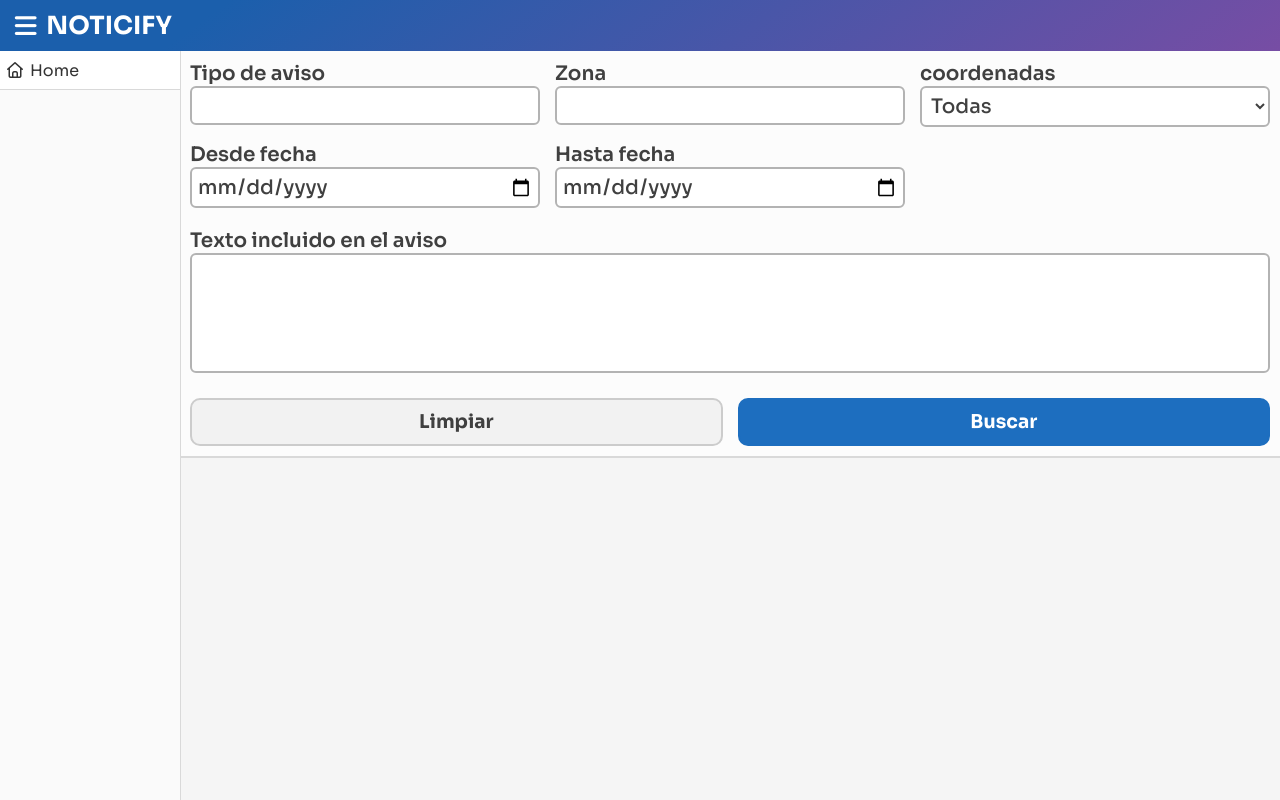
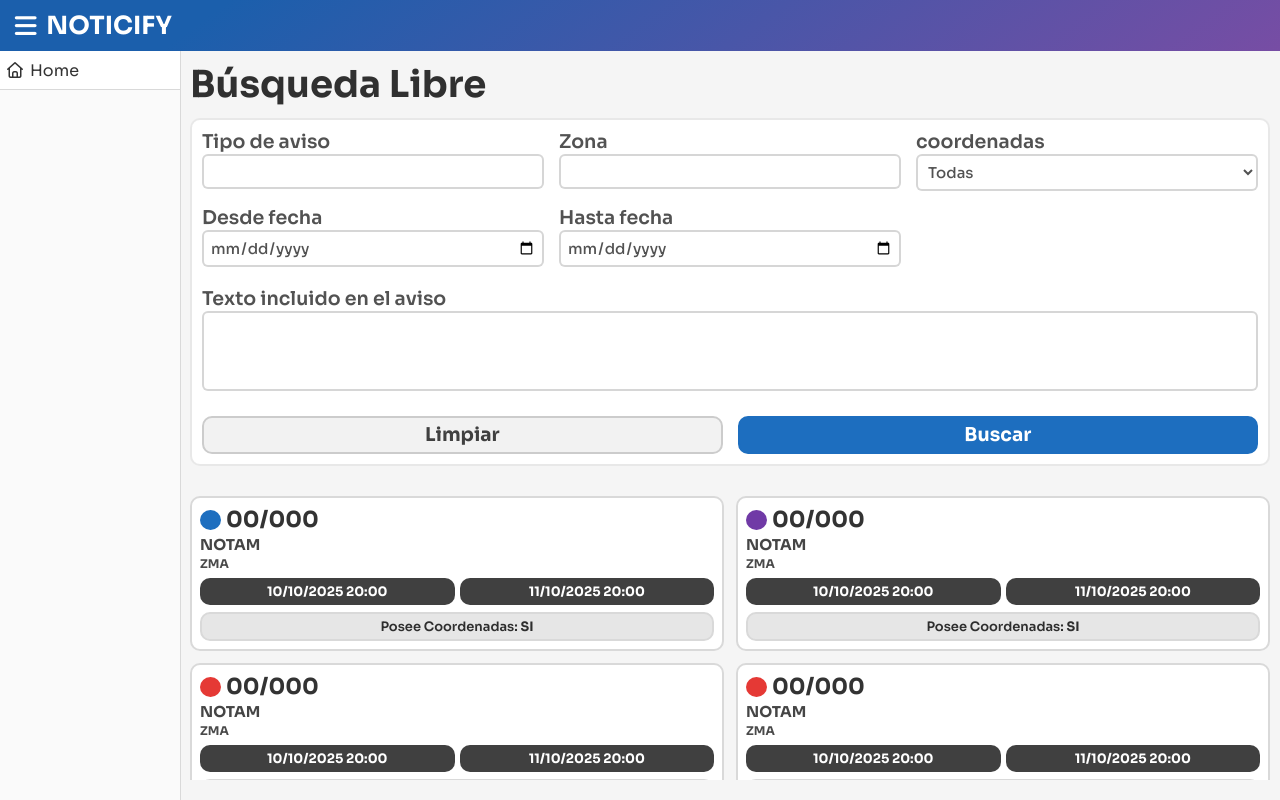
Before and after one commit to Alvaro-Soriano/noticify, a plain HTML site: page frontend/html/search.html in a window 1280 px wide. Drawn offline with nearby package versions, Linux system fonts and the light colour scheme.

Commit message:
ajustes diseño y busqueda libre

```diff
--- a/frontend/css/basic.css
+++ b/frontend/css/basic.css
@@ -152,8 +152,10 @@ aside.navHidden {
 
 .notiCardCont{
 	display: grid;
-	grid-template-columns: repeat(auto-fit, minmax(0, 370px));
+	grid-template-columns: repeat(auto-fill, minmax(360px, 1fr));
 	gap: 12px;
+	padding: 10px;
+	padding-top: 20px;
 }
 
 .simpleScaleCont,.formScaleCont{
@@ -177,31 +179,32 @@ aside.navHidden {
 
 }
 label{
-	font-size: 20px;
+	font-size: 19px;
 	font-weight: 600;
-		color:rgb(64, 64, 64);
+	color:hsl(0, 0%, 32%)
 }
 
 input,select,textarea {
 	width: 100%;
-	padding: 5px;
-	font-size: 20px;
+	padding: 6px;
+	font-size: 15px;
 	outline: none;
 	border-radius: 6px;
-	border: 2px solid  hsl(0 0 70);
+	border: 2px solid rgba(204, 204, 204 ,0.80);
 	background-color: white;
 	font-weight: 500;
-	color:rgb(64, 64, 64);
+	color:hsl(0, 0%, 32%);
+
 	box-sizing: border-box;
 }
 textarea{
 	width: 100% !important;
-	min-height: 120px;
+	min-height: 80px;
 	resize: none;
 }
 
 input:focus,select:focus,textarea:focus{
-	border: 2px solid  hsl(0 0 55);
+	border: 2px solid  hsl(0 0 75);
 }
 
 button{
@@ -212,7 +215,7 @@ button{
 	align-items: center;
 	gap: 2.5px;
 	border: 0px;
-	padding: 10px;
+	padding: 5px;
 	border-radius: 10px;
 	font-weight: 500;
 	background-color: rgb(242, 242, 242);
--- a/frontend/css/index.css
+++ b/frontend/css/index.css
@@ -1,6 +1,17 @@
+.tituloPagina{
+	font-size: 37px !important;
+	padding: 10px !important;
+	padding-bottom: 0px !important;
+	margin: 0px !important;
+	font-weight: bold;
+	color: hsl(100 0% 19%);
+}
+
 .searchForm{
-	border-bottom: 2px solid hsl(0 0% 85%);
-	background-color: hsl(0 0% 99%);
+	border: 2px solid rgba(217, 217, 217, 0.6);
+	background-color:rgb(255, 255, 255, 0.95);
+	margin: 10px;
+	border-radius: 10px;
 
 }
 main{
--- a/frontend/html/search.html
+++ b/frontend/html/search.html
@@ -23,7 +23,7 @@
 		</nav>
 	</aside>
 	<main>
-
+		<p class="tituloPagina">Búsqueda Libre</p>
 		<div class="searchForm">
 			<div class="formScaleCont">
 				<div>
@@ -64,6 +64,49 @@
 			</div>
 		</div>
 
+		<div class="notiCardCont">
+			<notice-card
+				data-title="00/000"
+				data-type="NOTAM"
+				data-zone="ZMA"
+				data-startdate="10/10/2025 20:00"
+				data-enddate="11/10/2025 20:00"
+				data-status="A"
+			></notice-card>
+			<notice-card
+				data-title="00/000"
+				data-type="NOTAM"
+				data-zone="ZMA"
+				data-startdate="10/10/2025 20:00"
+				data-enddate="11/10/2025 20:00"
+				data-status="M"
+			></notice-card>
+			<notice-card
+				data-title="00/000"
+				data-type="NOTAM"
+				data-zone="ZMA"
+				data-startdate="10/10/2025 20:00"
+				data-enddate="11/10/2025 20:00"
+				data-status="C"
+			></notice-card>
+			<notice-card
+				data-title="00/000"
+				data-type="NOTAM"
+				data-zone="ZMA"
+				data-startdate="10/10/2025 20:00"
+				data-enddate="11/10/2025 20:00"
+				data-status="C"
+			></notice-card>
+			<notice-card
+				data-title="00/000"
+				data-type="NOTAM"
+				data-zone="ZMA"
+				data-startdate="10/10/2025 20:00"
+				data-enddate="11/10/2025 20:00"
+				data-status="C"
+			></notice-card>
+		</div>
+
 	</main>
 
 
```
